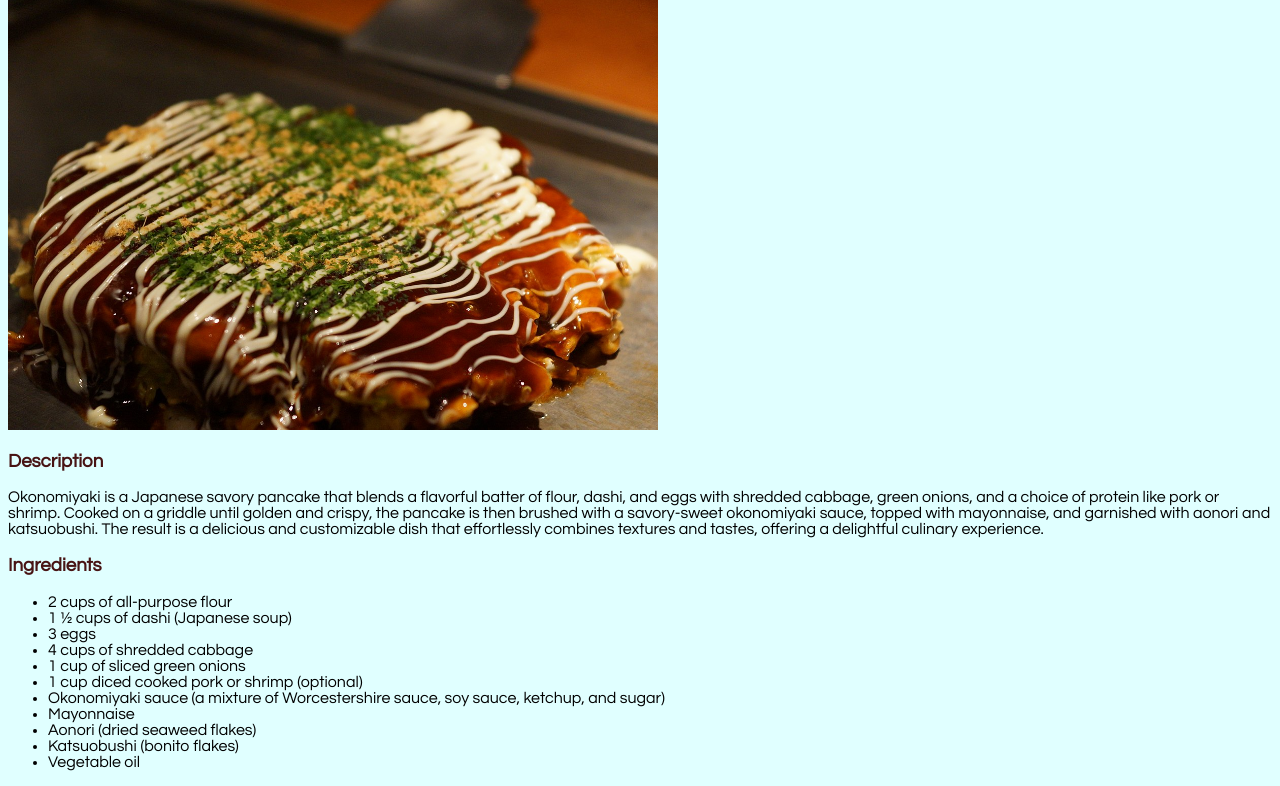
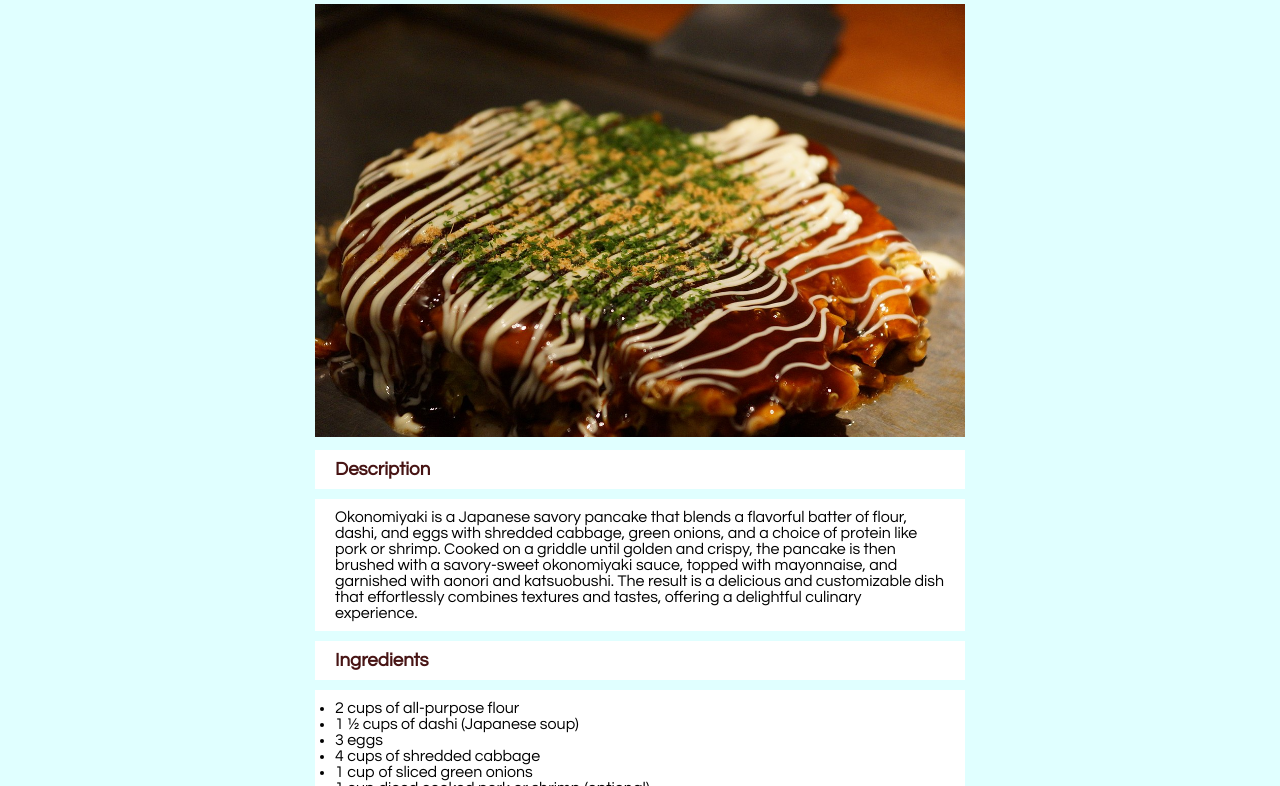
Before and after one commit to HaTruong05/odin-recipes, a plain HTML site: page recipes/okonomiyaki.html in a window 1280 px wide. Shown: the part 79-865 px from the top of the page. Drawn offline with Linux system fonts and the light colour scheme.

Commit message:
Add styling using what I learned on the box model

```diff
--- a/recipes/okonomiyaki.html
+++ b/recipes/okonomiyaki.html
@@ -8,9 +8,9 @@
 <body>
     <h1 class="okonomiyaki">Okonomiyaki</h1>
 
-    <img src="../images/Okonomiyaki.jpg" alt="Picture of an Okonomiyaki"
-    height="400" width="600">
+    <div class="box"><img src="../images/Okonomiyaki.jpg" alt="Picture of an Okonomiyaki"></div>
 
+    <div class="box">
     <h3 class="okonomiyaki">Description</h3>
         <p>
             Okonomiyaki is a Japanese savory pancake that blends a flavorful batter of flour, dashi, and eggs with shredded cabbage,
@@ -19,7 +19,9 @@
             The result is a delicious and customizable dish that effortlessly combines textures and tastes, offering a delightful
             culinary experience.
         </p>
+    </div>
 
+    <div class="box">
     <h3 class="okonomiyaki">Ingredients</h3>
         <ul>
             <li>2 cups of all-purpose flour</li>
@@ -34,9 +36,10 @@
             <li>Katsuobushi (bonito flakes)</li>
             <li>Vegetable oil</li>
         </ul>
+    </div>
 
     <h3 class="okonomiyaki">Steps</h3>
-        <ol>
+        <ol class="box">
             <li>In a bowl, whisk together 2 cups of all-purpose flour, 1 ½ cups of dashi, and 3 beaten eggs until smooth</li>
             <li>Mix in 4 cups of shredded cabbage, 1 cup of sliced green onions, and 1 cup of diced cooked pork or shrimp</li>
             <li>Preheat a griddle or non-stick pan over medium heat</li>
@@ -45,5 +48,6 @@
             <li>Drizzle mayonnaise over the pancake and sprinkle with aonori and katsuobushi</li>
             <li>Once cooked and topped, serve the Okonomiyaki immediately while it's hot</li>
         </ol>
+
 </body>
 </html>
--- a/style.css
+++ b/style.css
@@ -1,6 +1,12 @@
 * {
     font-family: 'Century Gothic', Verdana, Tahoma, sans-serif;
     background-color: lightcyan;
+    box-sizing: border-box;
+}
+
+img,
+h3 {
+    margin: 0px auto
 }
 
 img {
@@ -8,8 +14,31 @@ img {
     height: auto;
 }
 
+h1,
+p,
+h3,
+ul,
+ol {
+    background-color: white;
+    width: 650px;
+    padding: 10px 20px;
+}
+
+li,
+a {
+    background-color: white;
+}
+
+p,
+h3,
+ul,
+ol {
+    margin: 10px auto;
+}
+
 h1 {
     text-align: center;
+    margin: 20px auto 10px auto;
 }
 
 .okonomiyaki {
@@ -23,3 +52,9 @@ h1 {
 .pho {
     color: rgb(89, 52, 52);
 }
+
+.box {
+    width: 650px;
+    margin: 10px auto;
+    margin-top: 0px;
+}
```
Also changed, not shown: recipes/lasagna.html (+1 -1 lines), recipes/pho-bo.html (+1 -2 lines).
